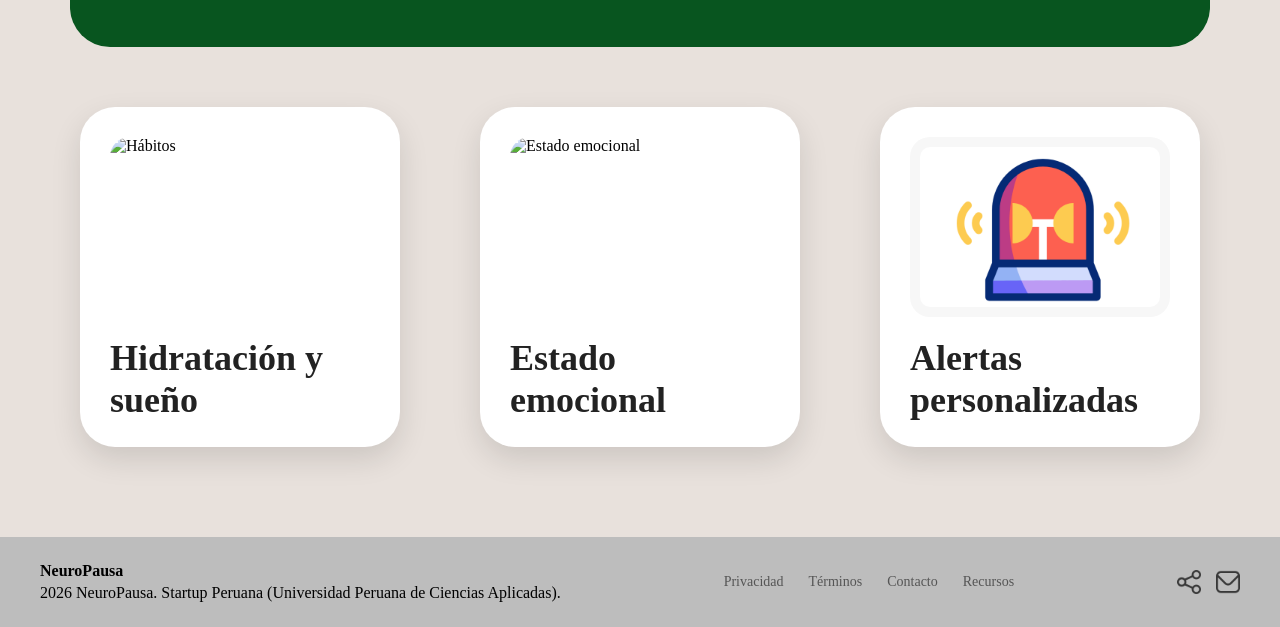
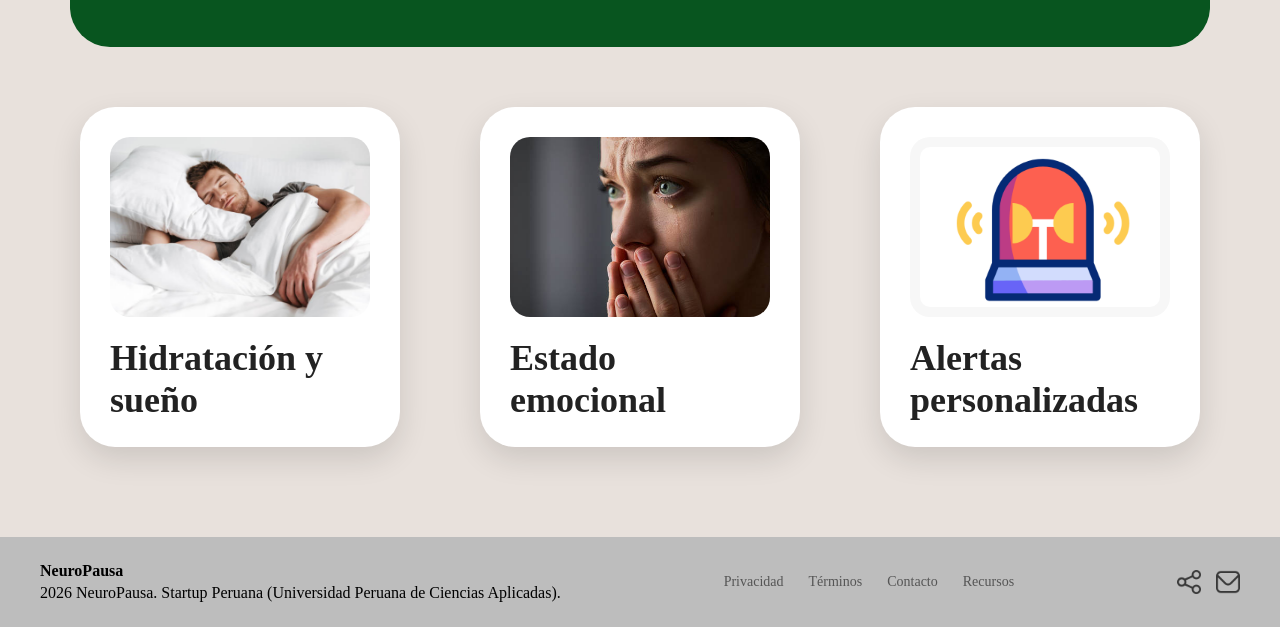
Before and after one commit to NeuroPausa-Team/NeuroPausa, a plain HTML site: page templates/funciones.html in a window 1280 px wide. Shown: the part 1515-2142 px from the top of the page. Drawn offline with Linux system fonts and the light colour scheme.

Commit message:
fix(frontend): correct relative image paths and guard modal event listeners

```diff
--- a/assets/scripts/main.js
+++ b/assets/scripts/main.js
@@ -44,16 +44,16 @@ window.addEventListener("load", () => {
 
 // IMÁGENES HÁBITOS
 const imagenesHabitos = [
-    "assets/images/Hidratacion.jfif",
-    "assets/images/Sueno1.jpg"
+    "../assets/images/Hidratacion.jfif",
+    "../assets/images/Sueno1.jpg"
 ];
 
 // IMÁGENES EMOCIONES
 
 const imagenesEmociones = [
-    "assets/images/AnimoFeliz.jpg",
-    "assets/images/Animotriste.jpg",
-    "assets/images/Animoenojado.jpg"
+    "../assets/images/AnimoFeliz.jpg",
+    "../assets/images/Animotriste.jpg",
+    "../assets/images/Animoenojado.jpg"
 ];
 
 // HIDRATACIÓN Y SUEÑO
@@ -275,6 +275,7 @@ const modal = document.getElementById("modalInfo");
 const btnSaberMas = document.querySelector(".btn-saber-mas");
 const closeModal = document.querySelector(".close-modal");
 
+if (modal && btnSaberMas && closeModal) {
     btnSaberMas.addEventListener("click", () => {
         modal.style.display = "flex";
     });
@@ -288,6 +289,7 @@ window.addEventListener("click", (e) => {
             modal.style.display = "none";
         }
     });
+}
 /*Animacion al hacer scroll la app desing*/
 const animatedElements = document.querySelectorAll('.fade-up, .slide-up');
 
```
Also changed, not shown: templates/index.html (+1 -1 lines). Lines whose indentation alone changed are shown as unchanged.
